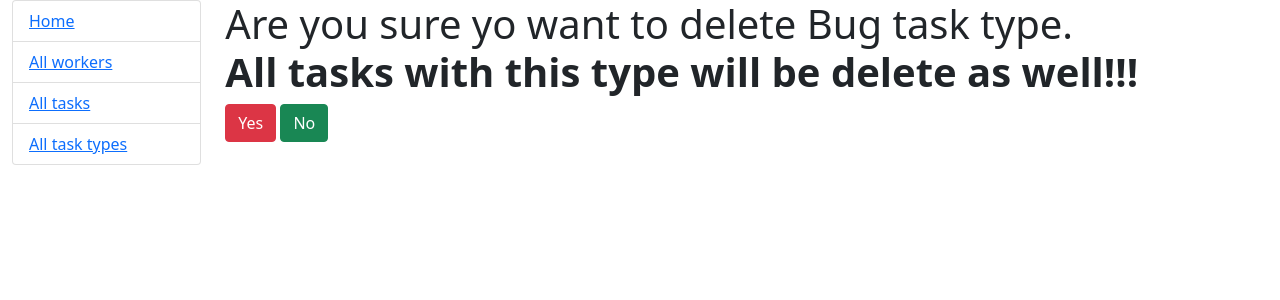
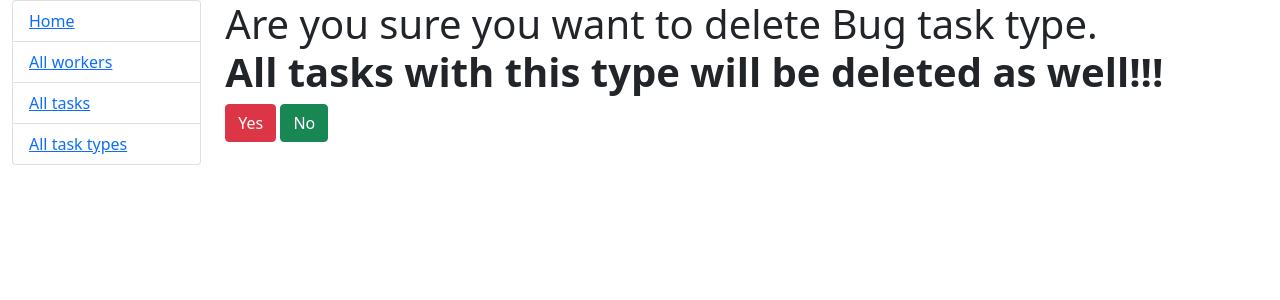
Before and after one commit to Greenmanxd/it-company-task-manager, a Django app: page /task-type/1/delete/ in a window 1280 px wide. Shown: the top 300 px of the page. Run offline with Django 4.2, Linux system fonts and the light colour scheme; data comes from the database, SQL or seed files in the repository.

```diff
--- a/templates/task_manager/task_type_confirm_delete.html
+++ b/templates/task_manager/task_type_confirm_delete.html
@@ -5,8 +5,8 @@
   <form action="" method="post">
     {% csrf_token %}
     <h1>
-      Are you sure yo want to delete {{ tasktype.name }} task type. <br>
-      <strong>All tasks with this type will be delete as well!!!</strong>
+      Are you sure you want to delete {{ tasktype.name }} task type. <br>
+      <strong>All tasks with this type will be deleted as well!!!</strong>
     </h1>
     <input type="submit" value="Yes" class="btn btn-danger">
     <a href="{% url "task_manager:task-type-list" %}" class="btn btn-success ">No</a>
```
